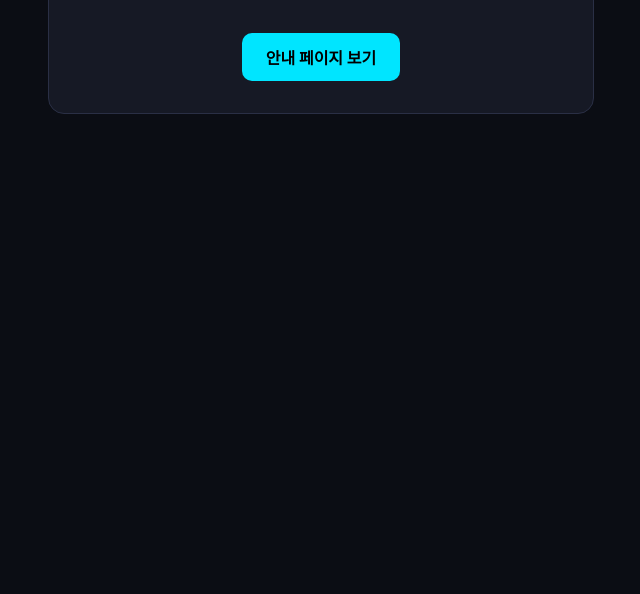
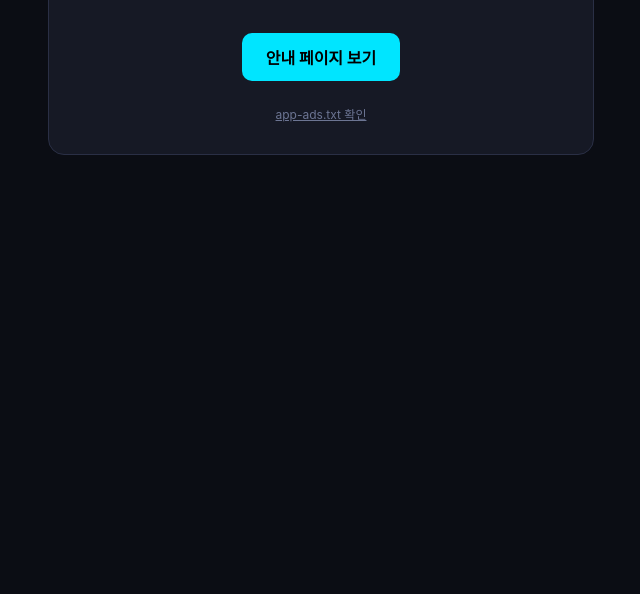
Before and after one commit to TTTU70110/tttu70110.github.io, a plain HTML site: page index.html in a window 1280 px wide. Shown: the part 206-800 px from the top of the page, without its empty margins (319-959 px from the left). Drawn offline with Linux system fonts and the light colour scheme.

Commit message:
Update index.html

```diff
--- a/index.html
+++ b/index.html
@@ -10,6 +10,8 @@
     h1 { color: #00e5ff; margin-bottom: 8px; }
     p { color: #b0b8d1; line-height: 1.6; }
     a.btn { display: inline-block; margin-top: 20px; padding: 12px 24px; background: #00e5ff; color: #000; font-weight: bold; text-decoration: none; border-radius: 10px; }
+    .sub-link { margin-top: 24px; font-size: 12px; }
+    .sub-link a { color: #6c7593; text-decoration: underline; }
   </style>
 </head>
 <body>
@@ -17,6 +19,9 @@
     <h1>FOGRUN</h1>
     <p>Fogrun - 안개탈출 러닝 공식 개발자 페이지입니다.</p>
     <a class="btn" href="https://app.notion.com/p/Fogrun-3f9ff6299c9480d6918dcc9a0ff505a1">안내 페이지 보기</a>
+    <div class="sub-link">
+      <a href="/app-ads.txt">app-ads.txt 확인</a>
+    </div>
   </div>
 </body>
 </html>
```
